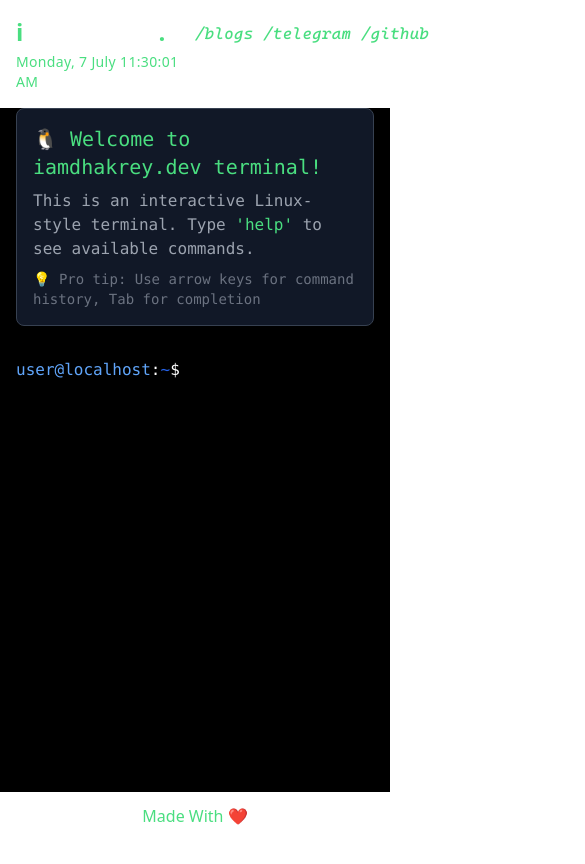
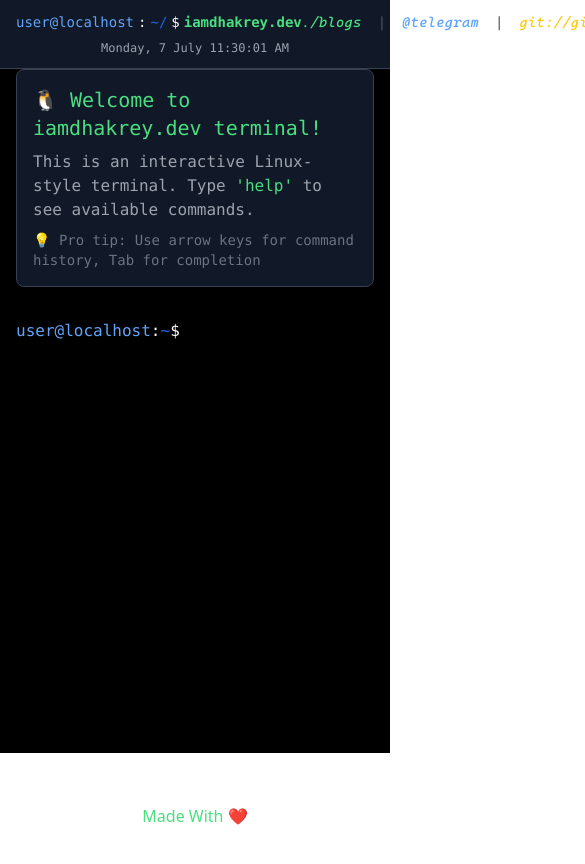
Before and after one commit to iamdhakrey/terminal-portfolio, a React (Vite) app: page / in a window 390 px wide. Shown: the top 864 px of the page, 585 px wide, since content can reach past the window. Built offline with nearby package versions, Linux system fonts and the light colour scheme.

Commit message:
feat: refactor Navbar component for improved layout and navigation links - Updated the Navbar structure to enhance terminal-style navigation. - Added links to Telegram and GitHub with improved styling. - Included dynamic date and time display in the mobile view.

```diff
--- a/src/NavBar.tsx
+++ b/src/NavBar.tsx
@@ -4,47 +4,67 @@
 // fontawesome.library.add(faGithub);
 
 function Navbar() {
-    //   const [count, setCount] = useState(0);
     const date = useDate();
 
     return (
-        <nav className="max-w-screen-xl grid grid-cols-12 items-center justify-between lg:space-y-0 space-y-1 mx-auto p-4">
-            <div className="lg:order-1 lg:col-span-4 col-span-6 flex justify-start">
-                <Link to="/" className="text-white block text-2xl font-semibold">
+        <nav className="bg-gray-900 border-b border-gray-700 font-mono">
+            <div className="max-w-screen-xl mx-auto px-4 py-3">
+                {/* Terminal-style navigation */}
+                <div className="flex items-center justify-between">
+                    {/* Left side - Terminal prompt */}
+                    <div className="flex items-center space-x-1 text-sm">
+                        <span className="text-blue-400">user@localhost</span>
+                        <span className="text-white">:</span>
+                        <span className="text-blue-600">~/</span>
+                        <span className="text-white">$ </span>
+                        <Link to="/" className="text-green-400 hover:text-green-300 font-bold">
                             <span className="text-green-400">i</span>amdhakrey
                             <span className="text-green-400">.</span>dev
                         </Link>
                     </div>
 
-            <div className="lg:col-span-4 lg:order-3 col-span-6 flex sm:justify-start lg:justify-end md:justify-end xl:justify-end 2xl:justify-end">
+                    {/* Center - System info */}
+                    <div className="hidden lg:flex items-center space-x-4 text-xs text-gray-400">
+                        <span>Linux 6.1.0</span>
+                        <span>•</span>
+                        <span>zsh</span>
+                        <span>•</span>
+                        <span className="text-green-400">{date.date} {date.time}</span>
+                    </div>
+
+                    {/* Right side - Navigation commands */}
+                    <div className="flex items-center space-x-4 text-sm">
                         <Link
                             to="/blogs"
-                    className="block text-green-400 font-source tracking-wide"
+                            className="text-green-400 hover:text-green-300 font-source tracking-wide transition-colors"
                         >
-                    /blogs
+                            ./blogs
                         </Link>
-                <pre className="text-white"> </pre>
+                        <span className="text-gray-600">|</span>
                         <a
                             href="https://t.me/iamdhakrey"
                             target="_blank"
-                    className="block text-green-400 font-source tracking-wide"
+                            rel="noopener noreferrer"
+                            className="text-blue-400 hover:text-blue-300 font-source tracking-wide transition-colors"
                         >
-                    /telegram
+                            @telegram
                         </a>
-                <pre className="text-white"> </pre>
+                        <span className="text-gray-600">|</span>
                         <a
                             href="https://github.com/iamdhakrey/"
                             target="_blank"
-                    className="block text-green-400 font-source tracking-wide"
+                            rel="noopener noreferrer"
+                            className="text-yellow-400 hover:text-yellow-300 font-source tracking-wide transition-colors"
                         >
-                    /github
+                            git://github
                         </a>
                     </div>
+                </div>
 
-            <div className="lg:col-span-4 lg:order-2 col-span-6 flex lg:justify-center justify-start">
-                <span className="text-green-400 text-sm tracking-wide">
+                {/* Mobile date/time */}
+                <div className="lg:hidden mt-2 text-xs text-gray-400 text-center">
                     {date.date} {date.time}
-                </span>
+                </div>
             </div>
         </nav>
     );
```
Lines whose indentation alone changed are shown as unchanged.
